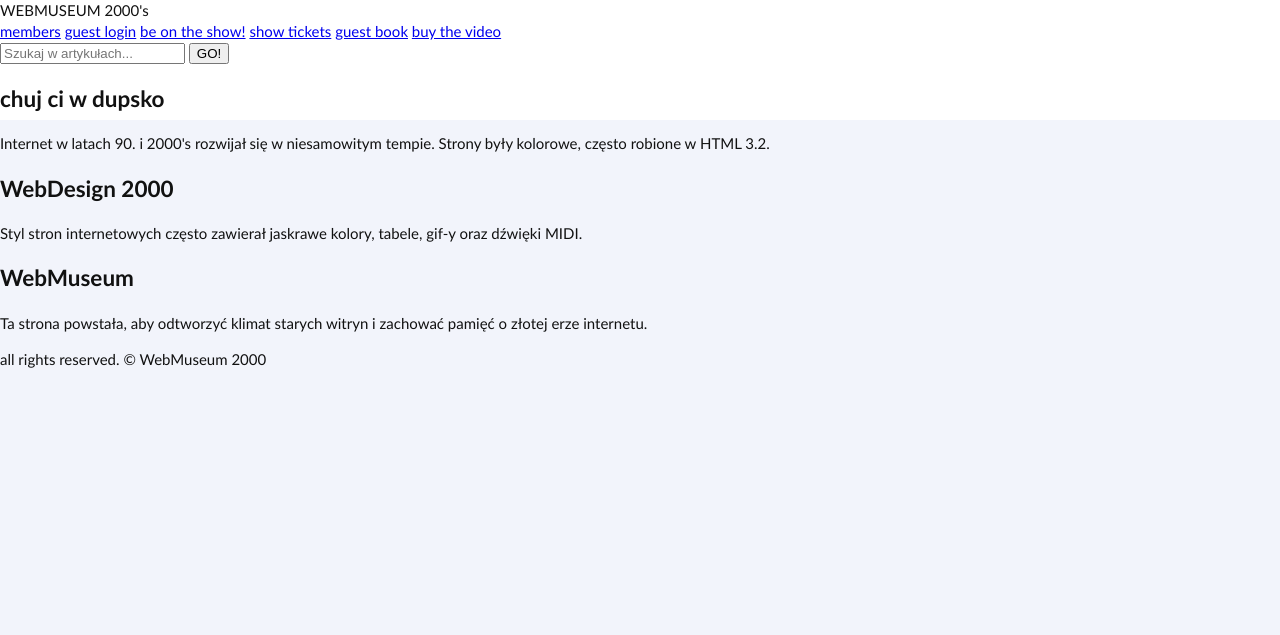
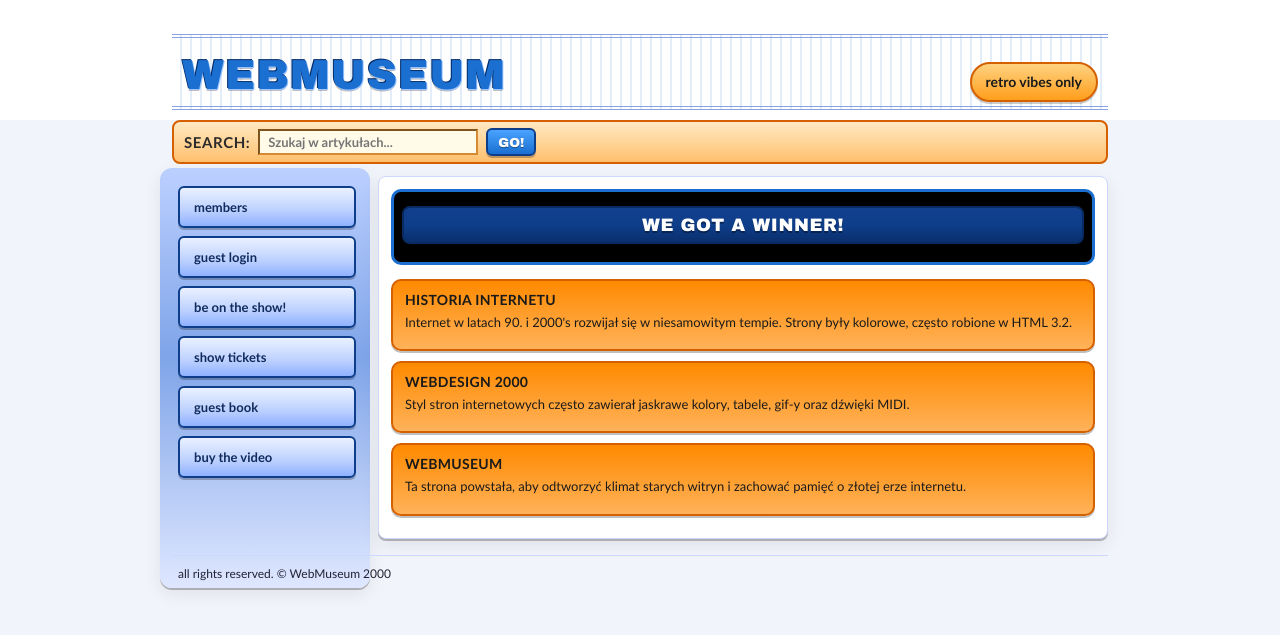
Before and after one commit to webmuseum/webmuseum.github.io, a plain HTML site: page index.html in a window 1280 px wide. Drawn offline with Linux system fonts and the light colour scheme.

Commit message:
Update index.html

```diff
--- a/index.html
+++ b/index.html
@@ -6,42 +6,72 @@
   <link rel="stylesheet" href="style.css">
 </head>
 <body>
-  <header>WEBMUSEUM 2000's</header>
 
-  <nav>
-    <a href="#">members</a>
-    <a href="#">guest login</a>
-    <a href="#">be on the show!</a>
-    <a href="#">show tickets</a>
-    <a href="#">guest book</a>
-    <a href="#">buy the video</a>
-  </nav>
+  <div class="page">
 
-  <main>
-    <div class="search-box">
+    <!-- Nagłówek -->
+    <div class="header">
+      <div class="site-title">WEBMUSEUM</div>
+      <div class="tagline">retro vibes only</div>
+    </div>
+
+    <!-- Pasek wyszukiwarki -->
+    <div class="searchbar">
+      Search:
       <input type="text" id="searchInput" placeholder="Szukaj w artykułach...">
-      <button onclick="searchArticles()">GO!</button>
+      <button class="btn-go" onclick="searchArticles()">GO!</button>
+    </div>
+
+    <!-- Główna siatka -->
+    <div class="layout">
+
+      <!-- Lewa nawigacja -->
+      <div class="side">
+        <div class="side-strip"></div>
+        <div class="side-nav">
+          <a href="#" class="nav-item">members</a>
+          <a href="#" class="nav-item">guest login</a>
+          <a href="#" class="nav-item">be on the show!</a>
+          <a href="#" class="nav-item">show tickets</a>
+          <a href="#" class="nav-item">guest book</a>
+          <a href="#" class="nav-item">buy the video</a>
+        </div>
+      </div>
+
+      <!-- Prawa zawartość -->
+      <div class="content">
+
+        <div class="screen">
+          <div class="ribbon">WE GOT A WINNER!</div>
         </div>
 
         <div id="articles">
-      <div class="article">
-        <h2>chuj ci w dupsko</h2>
+
+          <div class="panel article">
+            <h3>Historia Internetu</h3>
             <p>Internet w latach 90. i 2000's rozwijał się w niesamowitym tempie. Strony były kolorowe, często robione w HTML 3.2.</p>
           </div>
-      <div class="article">
-        <h2>WebDesign 2000</h2>
+
+          <div class="panel article">
+            <h3>WebDesign 2000</h3>
             <p>Styl stron internetowych często zawierał jaskrawe kolory, tabele, gif-y oraz dźwięki MIDI.</p>
           </div>
-      <div class="article">
-        <h2>WebMuseum</h2>
+
+          <div class="panel article">
+            <h3>WebMuseum</h3>
             <p>Ta strona powstała, aby odtworzyć klimat starych witryn i zachować pamięć o złotej erze internetu.</p>
           </div>
+
         </div>
-  </main>
+      </div>
+    </div>
 
-  <footer>
+    <!-- Stopka -->
+    <div class="footer">
       all rights reserved. &copy; WebMuseum 2000
-  </footer>
+    </div>
+
+  </div>
 
   <script>
     function searchArticles() {
@@ -49,7 +79,7 @@
       let articles = document.getElementsByClassName("article");
 
       for (let i = 0; i < articles.length; i++) {
-        let title = articles[i].getElementsByTagName("h2")[0].innerText.toLowerCase();
+        let title = articles[i].getElementsByTagName("h3")[0].innerText.toLowerCase();
         let text = articles[i].getElementsByTagName("p")[0].innerText.toLowerCase();
 
         if (title.includes(input) || text.includes(input)) {
@@ -60,5 +90,6 @@
       }
     }
   </script>
+
 </body>
 </html>
```
Lines whose indentation alone changed are shown as unchanged.
